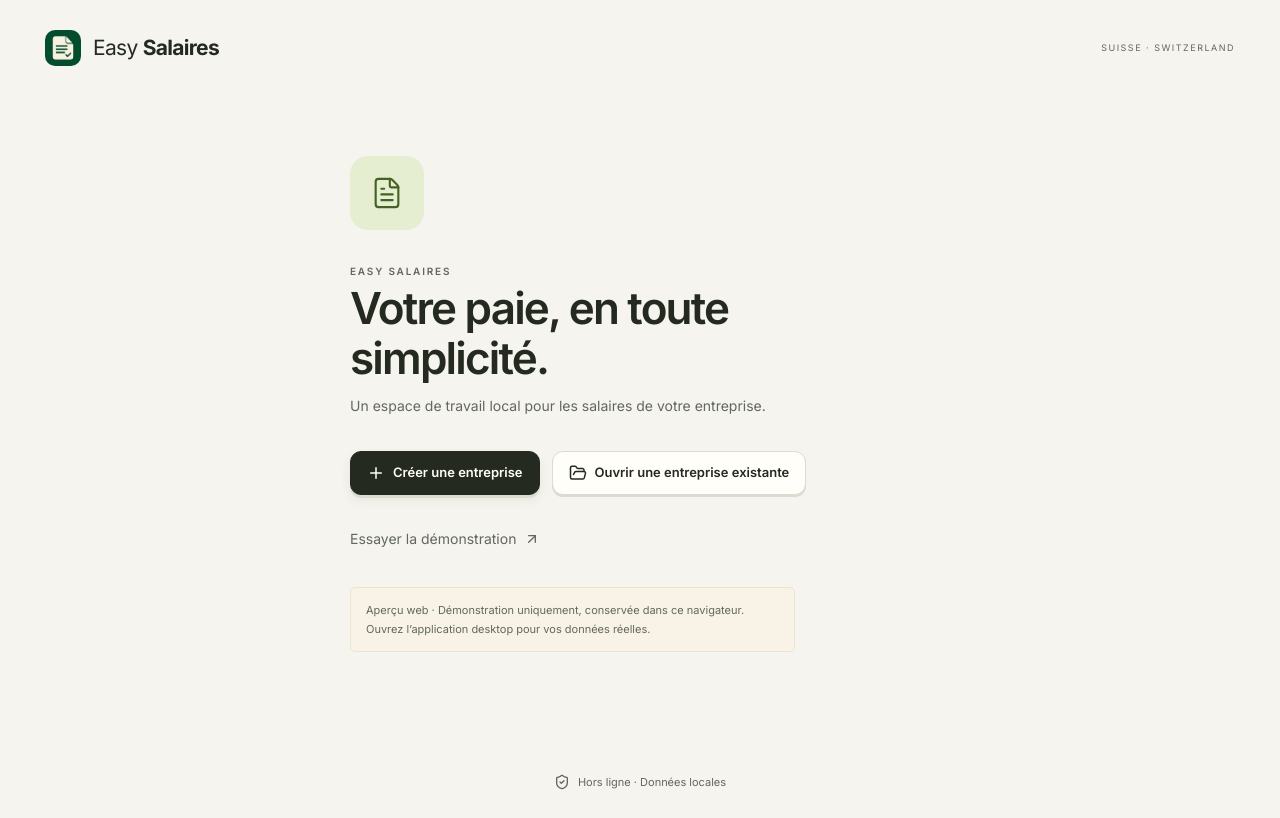
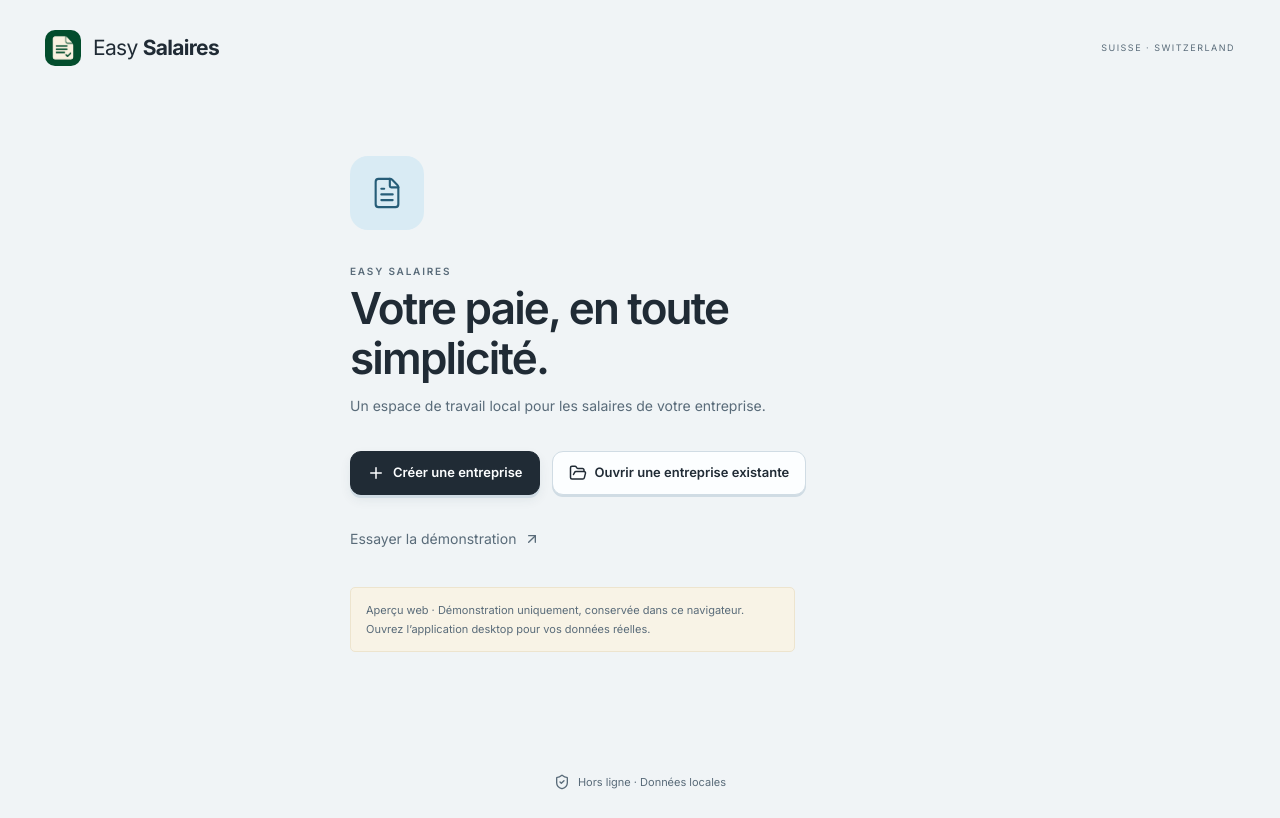
Before and after one commit to DwennK/Easy-Salaires, a Vue app: page / in a window 1280 px wide. Built offline with nearby package versions, Linux system fonts and the light colour scheme.

Commit message:
Use Ocean as the default theme
Apply the Ocean palette before a saved theme preference is available.
Keep existing user colour choices and align the browser theme colour.

```diff
--- a/index.html
+++ b/index.html
@@ -3,7 +3,7 @@
   <head>
     <meta charset="UTF-8" />
     <meta name="viewport" content="width=device-width,initial-scale=1" />
-    <meta name="theme-color" content="#174d3c" />
+    <meta name="theme-color" content="#265d78" />
     <link rel="icon" href="/src/assets/app-icon.png" />
     <title>Easy Salaires</title>
   </head>
--- a/src/components/ThemePicker.vue
+++ b/src/components/ThemePicker.vue
@@ -2,13 +2,14 @@
 import { ref, watch } from "vue";
 import { tr } from "../lib/i18n";
 const themes = ["kiwi", "ocean", "lavender", "terracotta"];
-let stored = "kiwi";
+const defaultTheme = "ocean";
+let stored = defaultTheme;
 try {
-  stored = localStorage.getItem("easy-salaires-theme") || "kiwi";
+  stored = localStorage.getItem("easy-salaires-theme") || defaultTheme;
 } catch {
   /* Theme preference is optional. */
 }
-const selected = ref(themes.includes(stored) ? stored : "kiwi");
+const selected = ref(themes.includes(stored) ? stored : defaultTheme);
 watch(
   selected,
   (value) => {
--- a/src/v2.css
+++ b/src/v2.css
@@ -1,5 +1,10 @@
 /* V2: shared geometry, colour-only themes. */
-:root,
+:root {
+  --canvas: var(--paper);
+  color: var(--ink);
+  background: var(--paper);
+  font-size: 14px;
+}
 :root[data-theme="kiwi"] {
   --ink: #242a20;
   --muted: #62685d;
@@ -13,12 +18,9 @@
   --input: #f0f3e6;
   --hover: #edf1e3;
   --on-strong: #fffef9;
-  --canvas: var(--paper);
   --shadow: rgba(40, 47, 31, 0.07);
-  color: var(--ink);
-  background: var(--paper);
-  font-size: 14px;
 }
+:root,
 :root[data-theme="ocean"] {
   --ink: #202b35;
   --muted: #596b79;
```
